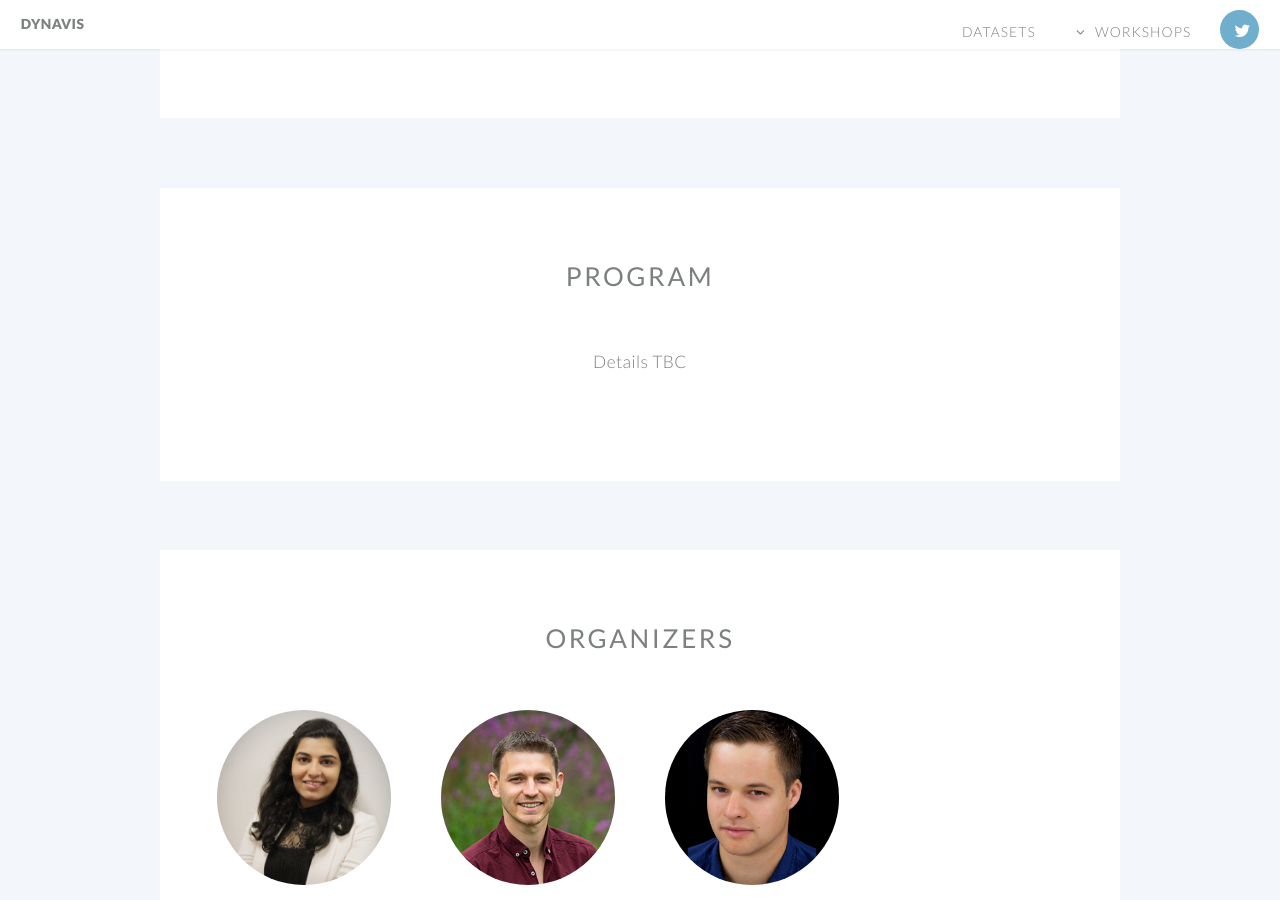
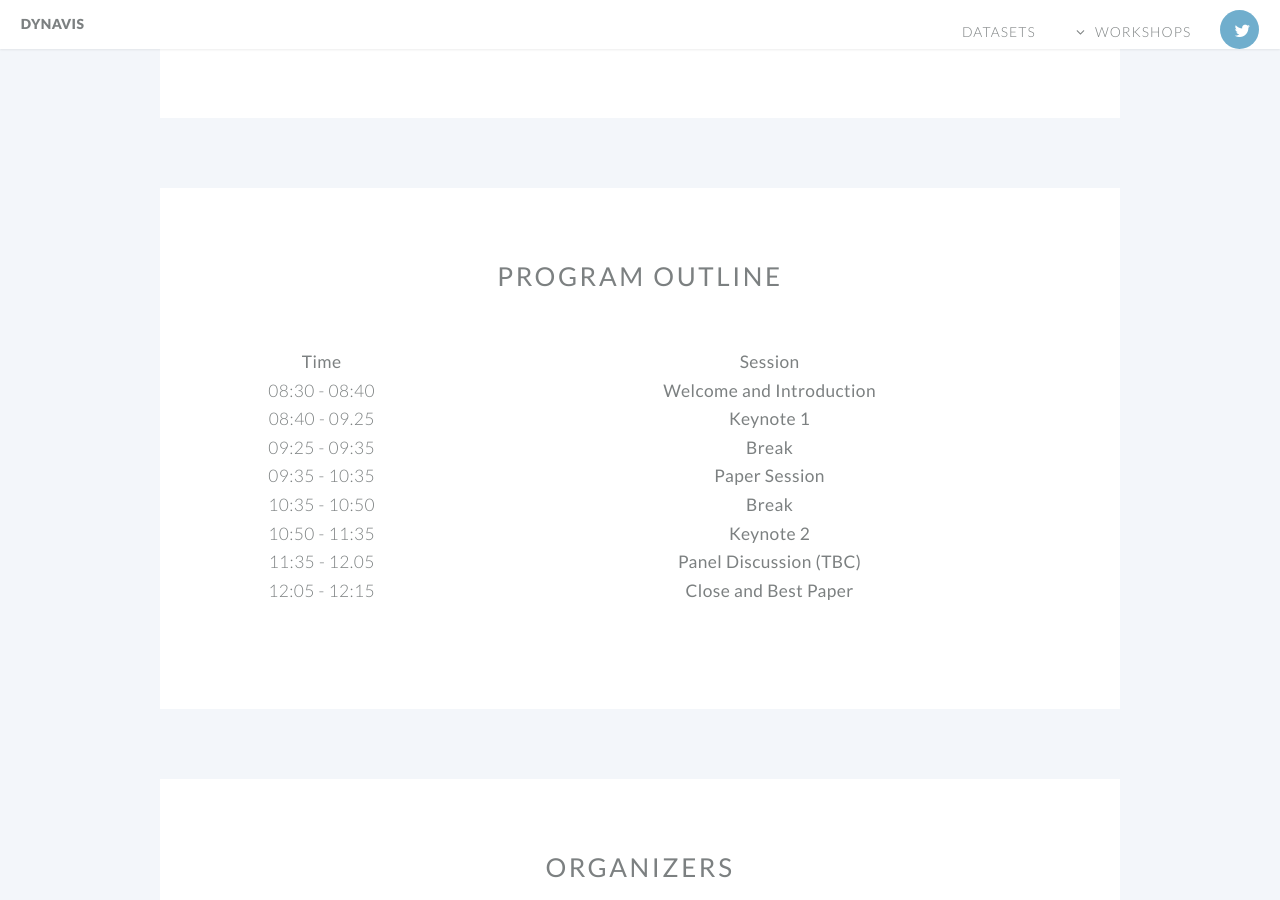
Before and after one commit to DynaVis/DynaVis.github.io, a Jekyll site: the page built from 2020.html, in a window 1280 px wide and 900 px high, scrolled down 3256 px. Built offline with Jekyll 4.4.1, drawn with Linux system fonts in a browser that asks for light colours.

Commit message:
added program outline

```diff
--- a/2020.html
+++ b/2020.html
@@ -155,10 +155,51 @@ redirect_from: "/"
     <section class="wrapper style3 container special" id="program">
 
         <header class="major">
-            <h2><strong>Program</strong></h2>
+            <h2><strong>Program Outline</strong></h2>
         </header>
-        <p>Details TBC</p>
-    </section>
+       <div class="row">
+           <table >
+                    <tbody >
+                            <tr>
+                                <td><strong>Time</strong></td>
+                                <td><strong>Session</strong></td>
+                            </tr>
+                            <tr>
+                                <td><span >08:30 - 08:40</span></td>
+                                <td><span ><b>Welcome and Introduction</b></span></td>
+                            </tr>
+                            <tr>
+                                <td><span >08:40 - 09.25</span></td>
+                                <td><span ><b>Keynote 1</b></span></td>
+                            </tr>
+                            <tr>
+                                <td><span >09:25 - 09:35</span></td>
+                                <td><span ><b>Break</b></span></td>
+                            </tr>
+                            <tr>
+                                <td><span >09:35 - 10:35</span></td>
+                                <td><span ><b>Paper Session</b></span></td>
+                            </tr>
+                            <tr>
+                                <td><span >10:35 - 10:50</span></td>
+                                <td><span ><b>Break</b></span></td>
+                            </tr>
+                            <tr>
+                                <td><span >10:50 - 11:35</span></td>
+                                <td><span ><b>Keynote 2</b></span></td>
+                            </tr>
+                            <tr>
+                                <td><span >11:35 - 12.05</span></td>
+                                <td><span ><b>Panel Discussion (TBC)</b></span></td>
+                            </tr>
+                            <tr>
+                                <td><span >12:05 - 12:15</span></td>
+                                <td><span ><b>Close and Best Paper</b></span></td>
+                            </tr>
+				</tbody>
+			</table>
+        </div>
+   </section>
 
 
 
```
